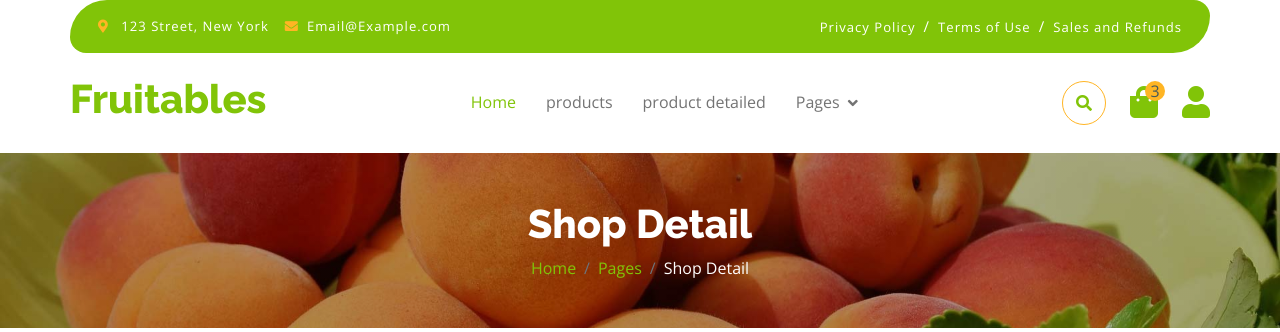
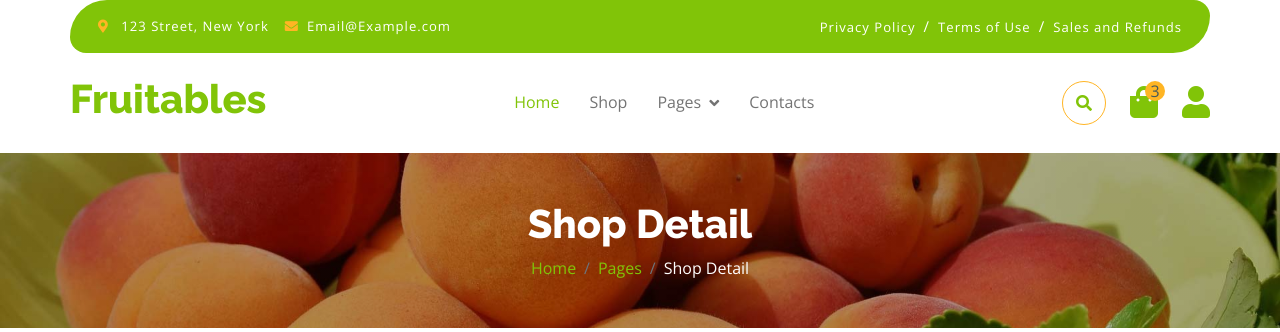
Before and after one commit to NikaKhiz/django-store, a Django app: page /product/ in a window 1280 px wide. Shown: the top 332 px of the page. Run offline with Django 5.2, Linux system fonts and the light colour scheme; some libraries are stand-ins or nearby versions.

Commit message:
modifie navigation links

```diff
--- a/templates/partials/nav.html
+++ b/templates/partials/nav.html
@@ -27,16 +27,15 @@
       <div class="collapse navbar-collapse bg-white" id="navbarCollapse">
         <div class="navbar-nav mx-auto">
           <a href="{% url "store:index" %}" class="nav-item nav-link active">Home</a>
-          <a href="{% url "store:products" %}" class="nav-item nav-link">products</a>
-          <a href="{% url "store:product" %}" class="nav-item nav-link">product detailed</a>
+          <a href="{% url "store:products" %}" class="nav-item nav-link">Shop</a>
           <div class="nav-item dropdown">
             <a href="#" class="nav-link dropdown-toggle" data-bs-toggle="dropdown">Pages</a>
             <div class="dropdown-menu m-0 bg-secondary rounded-0">
-              <a href="{% url "order:cart" %}" class="dropdown-item">Cart</a>
-              <a href="{% url "order:checkout" %}" class="dropdown-item">Chackout</a>
-              <a href="{% url "store:contacts" %}" class="nav-item nav-link">contacts</a>
+              <a href="#" class="dropdown-item">Root category 1</a>
+              <a href="#" class="dropdown-item">Root category 2</a>
             </div>
           </div>
+          <a href="{% url "store:contacts" %}" class="nav-item nav-link">Contacts</a>
         </div>
         <div class="d-flex m-3 me-0">
           <button class="btn-search btn border border-secondary btn-md-square rounded-circle bg-white me-4"
```
